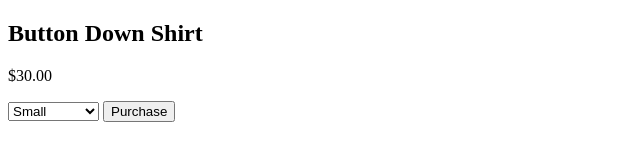
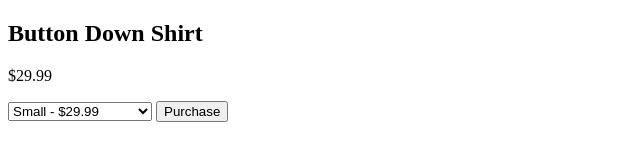
Before and after one commit to DanielFinley555/main.js, a plain HTML site: page index.html in a window 1280 px wide. Shown: the whole page, without its empty margins (0-640 px from the left). Drawn offline with Linux system fonts and the light colour scheme.

Commit message:
Add event listener to update price on size selection

```diff
--- a/index.html
+++ b/index.html
@@ -4,13 +4,13 @@
                 <title>E-commerce Event-Driven Product Management</title>
         </head>
         <body>
-                <h2>Button Down Shirt</h2>
-                <p>$30.00</p>
-                <select>
-                    <option>Small</option>
-                    <option>Medium</option>
-                    <option>Large</option>
-                    <option>Extra Large</option>
+                <h2 id="product-name">Button Down Shirt</h2>
+                <p id="product-price">$29.99</p>
+                <select id="size-selector">
+                    <option value="29.99">Small - $29.99</option>
+                    <option value="34.99">Medium - $34.99</option>
+                    <option value="39.99">Large - $39.99</option>
+                    <option value="44.99">Extra Large - $44.99</option>
                 </select>
                 <button id="buy-the-shirt"> Purchase</button>
                 <script src="main.js"></script>
--- a/main.js
+++ b/main.js
@@ -4,3 +4,15 @@
 
 
 //Task 2: Add Event Listeners for Product Selection
+
+//setting priceElement and sizeSelector
+const priceElement = document.getElementById("product-price");
+const sizeSelector = document.getElementById("size-selector");
+
+//creating an event listener for whater size it is changed to
+sizeSelector.addEventListener("change", (event) => {
+    const selectedPrice = event.target.value;
+
+//using textContent to fill in the string message
+    priceElement.textContent = `$${selectedPrice}`
+})
```
